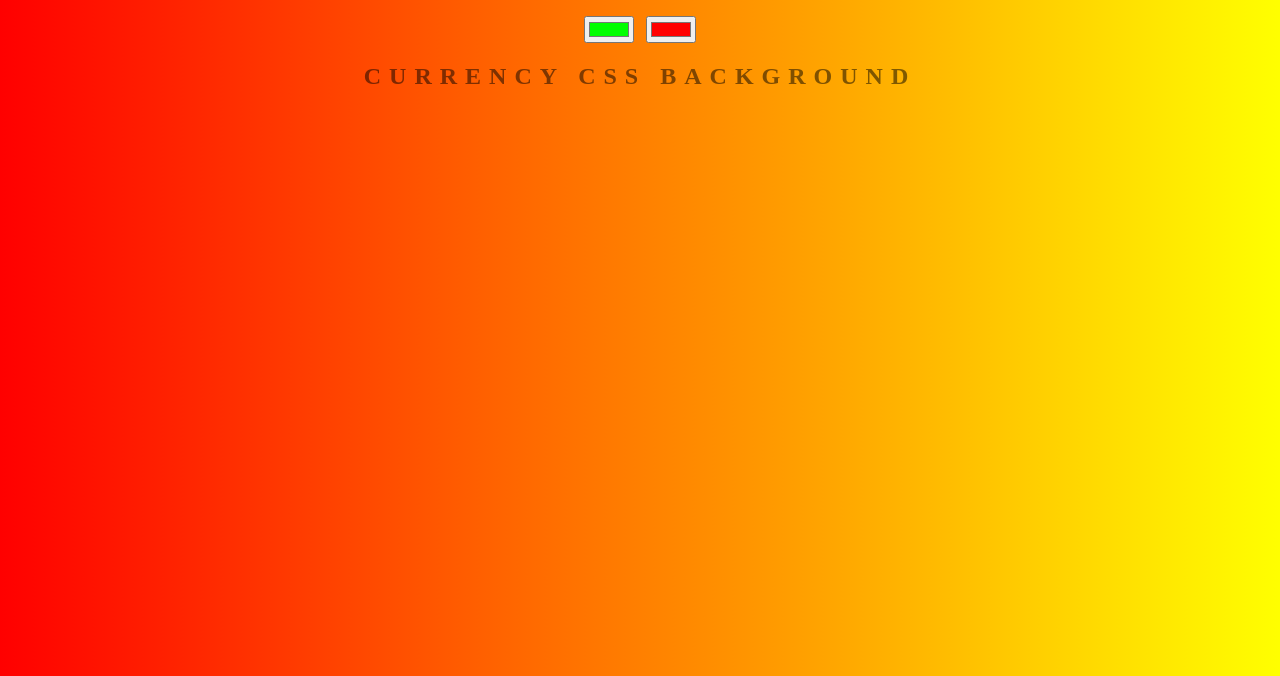
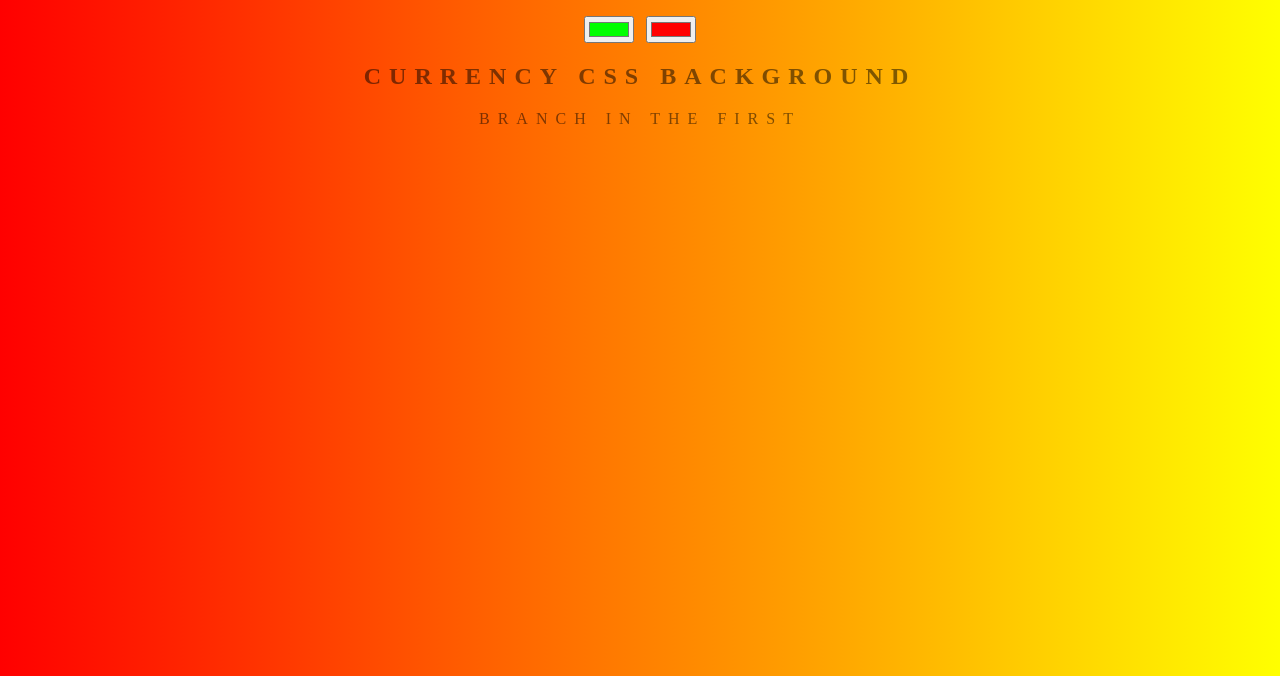
Before and after one commit to SuperStriker/GitStudy, a plain HTML site: page index.html in a window 1280 px wide. Shown: the part 124-800 px from the top of the page. Drawn offline with Linux system fonts and the light colour scheme.

Commit message:
branch first

```diff
--- a/index.html
+++ b/index.html
@@ -9,6 +9,7 @@
 	<input class="color1" type="color" name="color1" value="#00ff00">
 	<input class="color2" type="color" name="color2" value="#ff0000">
 	<h2>Currency CSS Background</h2>
+	<p>branch in the first</p>
 	<h3></h3>
 	<script type="text/javascript" src="script.js"></script>
 </body>
```
